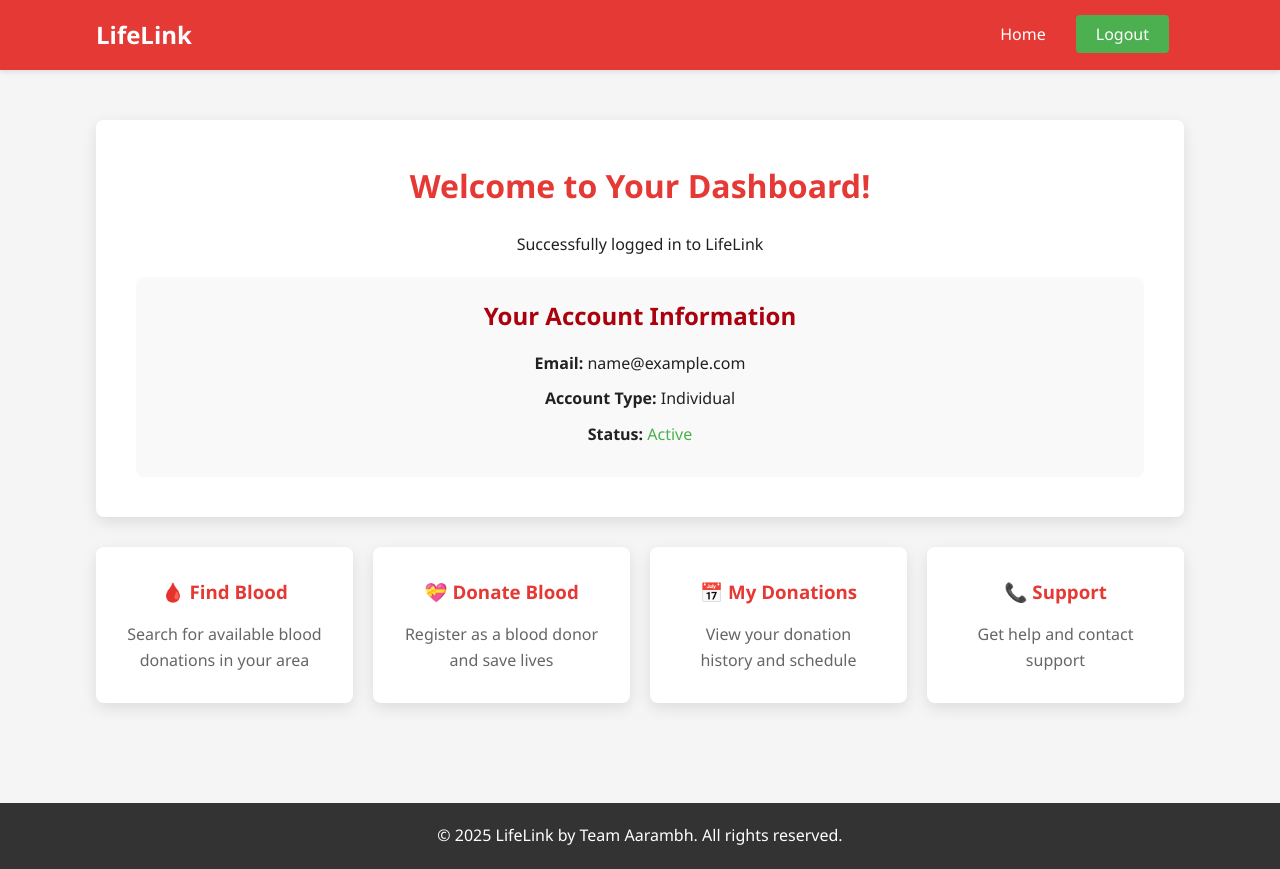
After one commit to Failureguy94/Aarambh, a PHP site: page /dashboard.php in a window 1280 px wide. The commit adds this page. Run offline with PHP 8.4, Linux system fonts and the light colour scheme; the visitor is signed in with stand-in values (Sample User, id 1).

Commit message:
Bugs removed

```diff
--- /dev/null
+++ b/FInal Aarambh/dashboard.php
@@ -0,0 +1,259 @@
+<?php
+session_start();
+
+// Check if user is logged in
+if (!isset($_SESSION['user_id'])) {
+    header("Location: loginpage.html");
+    exit();
+}
+
+$user_type = $_SESSION['user_type'];
+$user_email = $_SESSION['email'];
+?>
+<!DOCTYPE html>
+<html lang="en">
+<head>
+    <meta charset="UTF-8">
+    <meta name="viewport" content="width=device-width, initial-scale=1.0">
+    <title>Dashboard - LifeLink</title>
+    <style>
+        :root {
+            --primary: #e53935;
+            --primary-light: #ff6f60;
+            --primary-dark: #ab000d;
+            --secondary: #4caf50;
+            --secondary-light: #80e27e;
+            --secondary-dark: #087f23;
+            --text-light: #ffffff;
+            --text-dark: #212121;
+            --background: #f5f5f5;
+        }
+
+        * {
+            margin: 0;
+            padding: 0;
+            box-sizing: border-box;
+            font-family: 'Segoe UI', Tahoma, Geneva, Verdana, sans-serif;
+        }
+
+        body {
+            background-color: var(--background);
+            color: var(--text-dark);
+            line-height: 1.6;
+        }
+
+        header {
+            background-color: var(--primary);
+            color: var(--text-light);
+            padding: 1rem 0;
+            box-shadow: 0 2px 5px rgba(0,0,0,0.1);
+        }
+
+        .container {
+            width: 85%;
+            max-width: 1200px;
+            margin: 0 auto;
+        }
+
+        .navbar {
+            display: flex;
+            justify-content: space-between;
+            align-items: center;
+        }
+
+        .logo {
+            display: flex;
+            align-items: center;
+            font-size: 1.5rem;
+            font-weight: bold;
+            color: var(--text-light);
+            text-decoration: none;
+        }
+
+        .nav-links {
+            display: flex;
+            list-style: none;
+            align-items: center;
+        }
+
+        .nav-links li {
+            margin: 0 15px;
+        }
+
+        .nav-links a {
+            color: var(--text-light);
+            text-decoration: none;
+            font-weight: 500;
+            transition: 0.3s;
+        }
+
+        .nav-links a:hover {
+            color: var(--secondary-light);
+        }
+
+        .btn {
+            padding: 8px 20px;
+            border: none;
+            border-radius: 4px;
+            cursor: pointer;
+            font-weight: 500;
+            transition: 0.3s;
+            background-color: var(--secondary);
+            color: var(--text-light);
+        }
+
+        .btn:hover {
+            background-color: var(--secondary-dark);
+        }
+
+        main {
+            padding: 50px 0;
+        }
+
+        .dashboard-welcome {
+            background-color: white;
+            border-radius: 8px;
+            padding: 40px;
+            box-shadow: 0 5px 15px rgba(0,0,0,0.1);
+            text-align: center;
+            margin-bottom: 30px;
+        }
+
+        .dashboard-welcome h1 {
+            color: var(--primary);
+            margin-bottom: 20px;
+        }
+
+        .user-info {
+            background-color: #f9f9f9;
+            padding: 20px;
+            border-radius: 8px;
+            margin-top: 20px;
+        }
+
+        .user-info h2 {
+            color: var(--primary-dark);
+            margin-bottom: 15px;
+        }
+
+        .user-info p {
+            margin: 10px 0;
+        }
+
+        .dashboard-features {
+            display: grid;
+            grid-template-columns: repeat(auto-fit, minmax(250px, 1fr));
+            gap: 20px;
+            margin-top: 30px;
+        }
+
+        .feature-box {
+            background-color: white;
+            border-radius: 8px;
+            padding: 30px;
+            box-shadow: 0 5px 15px rgba(0,0,0,0.1);
+            text-align: center;
+            transition: 0.3s;
+        }
+
+        .feature-box:hover {
+            transform: translateY(-5px);
+            box-shadow: 0 10px 25px rgba(0,0,0,0.15);
+        }
+
+        .feature-box h3 {
+            color: var(--primary);
+            margin-bottom: 15px;
+        }
+
+        .feature-box p {
+            color: #666;
+        }
+    </style>
+</head>
+<body>
+    <header>
+        <div class="container">
+            <nav class="navbar">
+                <a href="index.html" class="logo">
+                    LifeLink
+                </a>
+                <ul class="nav-links">
+                    <li><a href="index.html">Home</a></li>
+                    <li><a href="logout.php" class="btn">Logout</a></li>
+                </ul>
+            </nav>
+        </div>
+    </header>
+
+    <main>
+        <div class="container">
+            <div class="dashboard-welcome">
+                <h1>Welcome to Your Dashboard!</h1>
+                <p>Successfully logged in to LifeLink</p>
+
+                <div class="user-info">
+                    <h2>Your Account Information</h2>
+                    <p><strong>Email:</strong> <?php echo htmlspecialchars($user_email); ?></p>
+                    <p><strong>Account Type:</strong> <?php echo ucfirst(htmlspecialchars($user_type)); ?></p>
+                    <p><strong>Status:</strong> <span style="color: var(--secondary);">Active</span></p>
+                </div>
+            </div>
+
+            <div class="dashboard-features">
+                <?php if ($user_type == 'individual'): ?>
+                    <div class="feature-box">
+                        <h3>🩸 Find Blood</h3>
+                        <p>Search for available blood donations in your area</p>
+                    </div>
+                    <div class="feature-box">
+                        <h3>💝 Donate Blood</h3>
+                        <p>Register as a blood donor and save lives</p>
+                    </div>
+                    <div class="feature-box">
+                        <h3>📅 My Donations</h3>
+                        <p>View your donation history and schedule</p>
+                    </div>
+                <?php elseif ($user_type == 'hospital'): ?>
+                    <div class="feature-box">
+                        <h3>🏥 Blood Requests</h3>
+                        <p>Create and manage blood requests</p>
+                    </div>
+                    <div class="feature-box">
+                        <h3>📊 Inventory</h3>
+                        <p>Track blood inventory and supplies</p>
+                    </div>
+                    <div class="feature-box">
+                        <h3>👥 Donors</h3>
+                        <p>Connect with available blood donors</p>
+                    </div>
+                <?php elseif ($user_type == 'bloodbank'): ?>
+                    <div class="feature-box">
+                        <h3>🩸 Blood Stock</h3>
+                        <p>Manage blood bank inventory</p>
+                    </div>
+                    <div class="feature-box">
+                        <h3>📦 Distribution</h3>
+                        <p>Track blood distribution to hospitals</p>
+                    </div>
+                    <div class="feature-box">
+                        <h3>📈 Analytics</h3>
+                        <p>View donation and usage statistics</p>
+                    </div>
+                <?php endif; ?>
+
+                <div class="feature-box">
+                    <h3>📞 Support</h3>
+                    <p>Get help and contact support</p>
+                </div>
+            </div>
+        </div>
+    </main>
+
+    <footer style="background-color: #333; color: white; padding: 20px 0; text-align: center; margin-top: 50px;">
+        <div class="container">
+            <p>&copy; 2025 LifeLink by Team Aarambh. All rights reserved.</p>
+        </div>
+    </footer>
+</body>
+</html>
```
Also changed, not shown: FInal Aarambh/db.php (added, +21 -0 lines), FInal Aarambh/loginpage.html (+42 -51 lines), FInal Aarambh/logout.php (added, +11 -0 lines), FInal Aarambh/register.php (+11 -23 lines), FInal Aarambh/schema.sql (added, +62 -0 lines), FInal Aarambh/signup-page.html (+9 -9 lines), FInal Aarambh/README.md (added).
